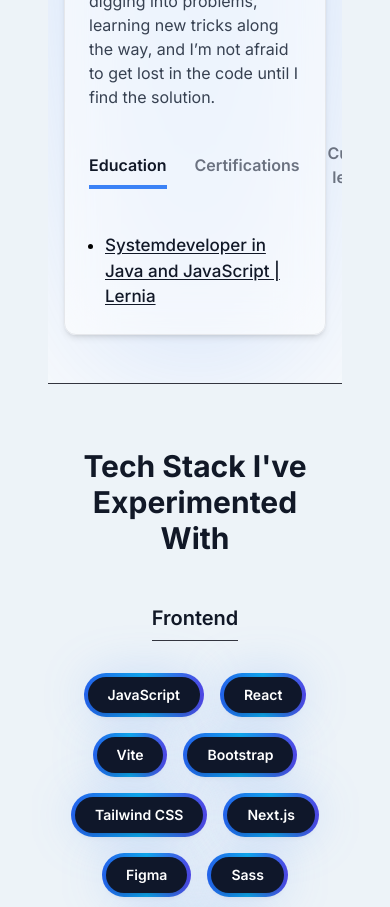
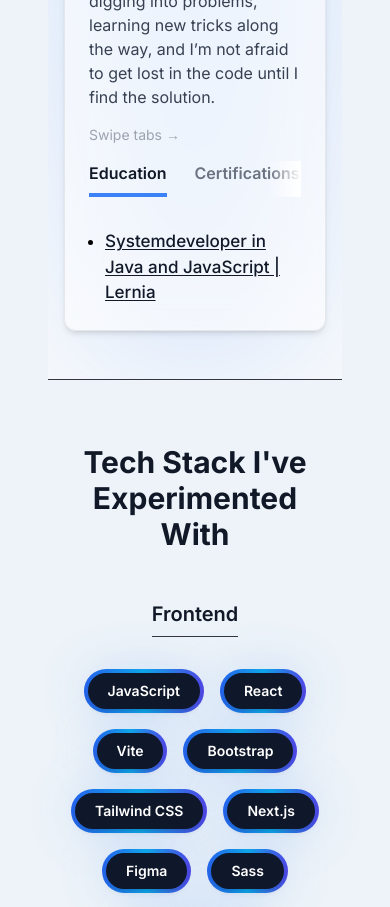
Before and after one commit to EmpyreanMist/portfolio, a Next.js app: page / in a window 390 px wide. Shown: the part 1340-2247 px from the top of the page. Built offline with nearby package versions, Linux system fonts and the light colour scheme.

Commit message:
Fix metadata and mobile UX

```diff
--- a/src/app/components/AboutSection.jsx
+++ b/src/app/components/AboutSection.jsx
@@ -90,12 +90,7 @@
       className="relative bg-[#F8FAFC] dark:bg-black text-black dark:text-white py-12 px-4 overflow-hidden"
       id="about"
     >
-      <div
-        className="absolute inset-0
-                   bg-[radial-gradient(ellipse_at_center,_var(--tw-gradient-stops))]
-                   from-blue-400/30 via-blue-500/20 to-transparent
-                   blur-3xl z-0 pointer-events-none"
-      ></div>
+      <div className="absolute inset-0 bg-[radial-gradient(ellipse_at_center,_var(--tw-gradient-stops))] from-blue-400/30 via-blue-500/20 to-transparent blur-3xl z-0 pointer-events-none" />
 
       <div className="relative z-10 max-w-6xl mx-auto md:grid md:grid-cols-2 gap-8 items-center">
         <div className="flex justify-center md:justify-start items-center mt-10 md:mt-0">
@@ -111,12 +106,7 @@
           </div>
         </div>
 
-        <div
-          className="mt-4 md:mt-0 text-left flex flex-col h-full
-                     bg-white/60 dark:bg-black
-                     backdrop-blur-xl border border-gray-200 dark:border-white/10
-                     shadow-md rounded-xl p-6"
-        >
+        <div className="mt-4 md:mt-0 text-left flex flex-col h-full bg-white/60 dark:bg-black backdrop-blur-xl border border-gray-200 dark:border-white/10 shadow-md rounded-xl p-6">
           <h2 className="text-4xl font-bold mb-4 text-gray-900 dark:text-white">
             About Me
           </h2>
@@ -130,8 +120,12 @@
             solution.
           </p>
 
-          {/* Tab Buttons */}
-          <div className="flex flex-row justify-start mt-8 gap-4">
+          {/* Mobile hint */}
+          <p className="text-sm text-gray-400 mt-4 md:hidden">Swipe tabs →</p>
+
+          {/* Tab Buttons – scrollable, snap, fade */}
+          <div className="relative mt-4">
+            <div className="flex flex-row gap-4 overflow-x-auto whitespace-nowrap scrollbar-hide snap-x snap-mandatory pr-6">
               <TabButton
                 selectTab={() => handleTabChange("education")}
                 active={tab === "education"}
@@ -151,6 +145,9 @@
                 Currently learning
               </TabButton>
             </div>
+            {/* Right fade effect */}
+            <div className="absolute top-0 right-0 h-full w-8 bg-gradient-to-l from-white dark:from-black to-transparent pointer-events-none" />
+          </div>
 
           <div className="mt-8">
             {TAB_DATA.find((t) => t.id === tab)?.content}
--- a/src/app/globals.css
+++ b/src/app/globals.css
@@ -46,3 +46,11 @@
 body {
   @apply bg-[#F8FAFC] text-gray-900 dark:bg-black dark:text-white transition-colors duration-300;
 }
+
+.scrollbar-hide::-webkit-scrollbar {
+  display: none;
+}
+.scrollbar-hide {
+  -ms-overflow-style: none;
+  scrollbar-width: none;
+}
--- a/src/app/layout.js
+++ b/src/app/layout.js
@@ -7,6 +7,7 @@
   title: "Christian's Portfolio",
   description:
     "Showcasing fullstack projects, creative frontend builds, and a passion for clean code.",
+  metadataBase: new URL("https://christians-portfolio.vercel.app"),
   openGraph: {
     title: "Christian's Portfolio",
     description:
```
Lines whose indentation alone changed are shown as unchanged.
